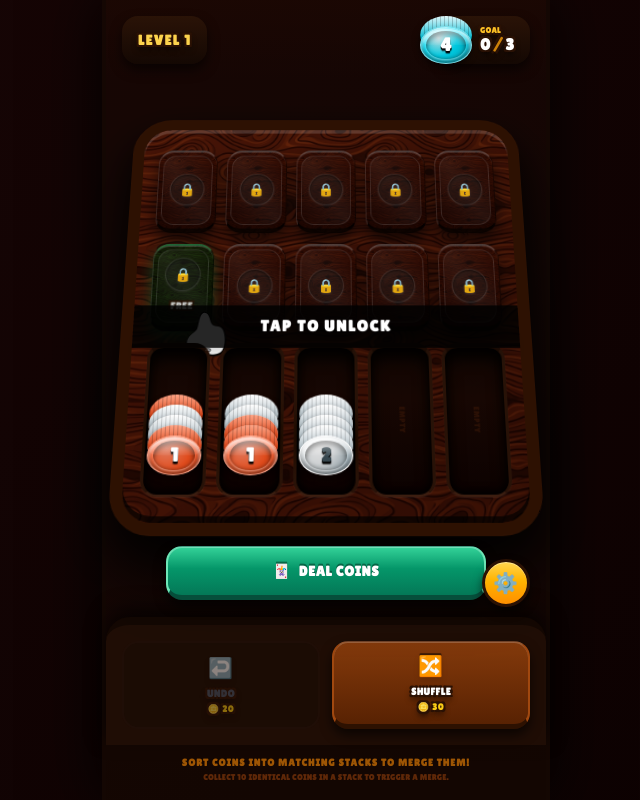
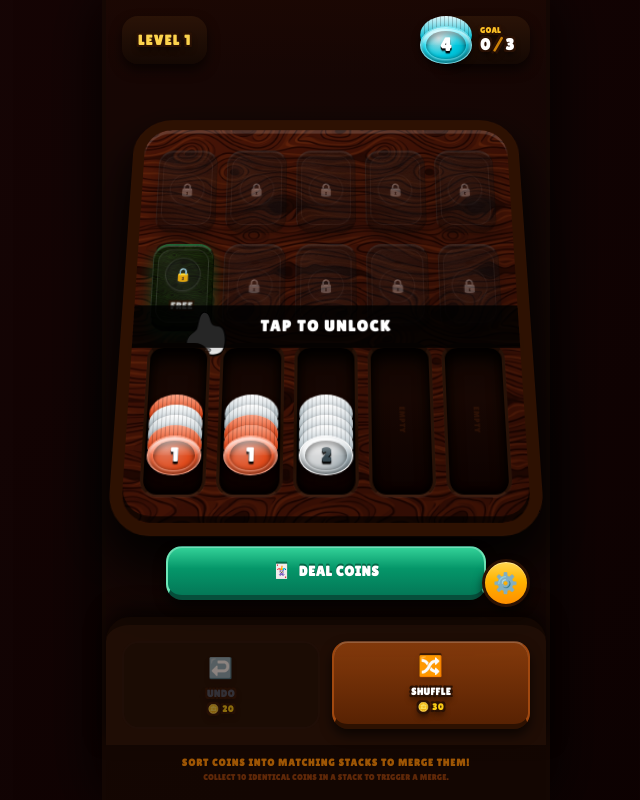
Before and after one commit to NexUser12/Poket-sort-coin, a React (Vite) app: page / in a window 1280 px wide. Shown: the whole page, without its empty margins (314-954 px from the left). Built offline with nearby package versions, Linux system fonts and the light colour scheme; the HTML template or start-up script is replaced by a standard one.

Commit message:
bug fixing

```diff
--- a/src/components/board/CoinSlot.jsx
+++ b/src/components/board/CoinSlot.jsx
@@ -134,6 +134,7 @@ export const CoinSlot = ({ slotIndex }) => {
   if (slot.status === 'locked') {
     const isFree = slot.unlockType === 'free';
     const isTimer = slot.unlockType === 'timer';
+    const isUnavailable = slot.unlockType === 'unavailable';
 
     let cardClass = "slot-card slot-card-wood";
     if (isFree) cardClass = "slot-card slot-card-green";
@@ -141,8 +142,12 @@ export const CoinSlot = ({ slotIndex }) => {
 
     return (
       <div
-        onClick={() => selectSlot(slotIndex)}
-        className={`relative aspect-[1/1.5] w-full min-h-[90px] cursor-pointer ${cardClass} hover:scale-[1.03] active:scale-[0.98] transition-all duration-200 flex flex-col justify-center items-center p-2`}
+        onClick={isUnavailable ? undefined : () => selectSlot(slotIndex)}
+        className={`relative aspect-[1/1.5] w-full min-h-[90px] ${
+          isUnavailable
+            ? 'opacity-40 cursor-not-allowed filter grayscale pointer-events-none'
+            : 'cursor-pointer hover:scale-[1.03] active:scale-[0.98]'
+        } ${cardClass} transition-all duration-200 flex flex-col justify-center items-center p-2`}
       >
         {/* Card gloss sheen */}
         <div className="absolute inset-1 rounded-[14px] border border-white/10 bg-gradient-to-tr from-transparent via-white/5 to-transparent pointer-events-none z-10" />
--- a/src/store/useGameStore.js
+++ b/src/store/useGameStore.js
@@ -255,9 +255,12 @@ export const useGameStore = create(
 
       // Unlocks a slot
       unlockSlot: (index) => {
-        const { slots, coins } = get();
+        const { slots, coins, currentLevel } = get();
         const slot = slots[index];
         if (slot.status === 'unlocked') return;
+
+        // On level 1, only the free slot (slot 5) can be unlocked
+        if (currentLevel === 1 && index !== 5) return;
 
         let updatedSlots = [...slots];
         let cost = slot.unlockCost;
```
Also changed, not shown: 5 other files (tests, documents, lock files or other folders).
